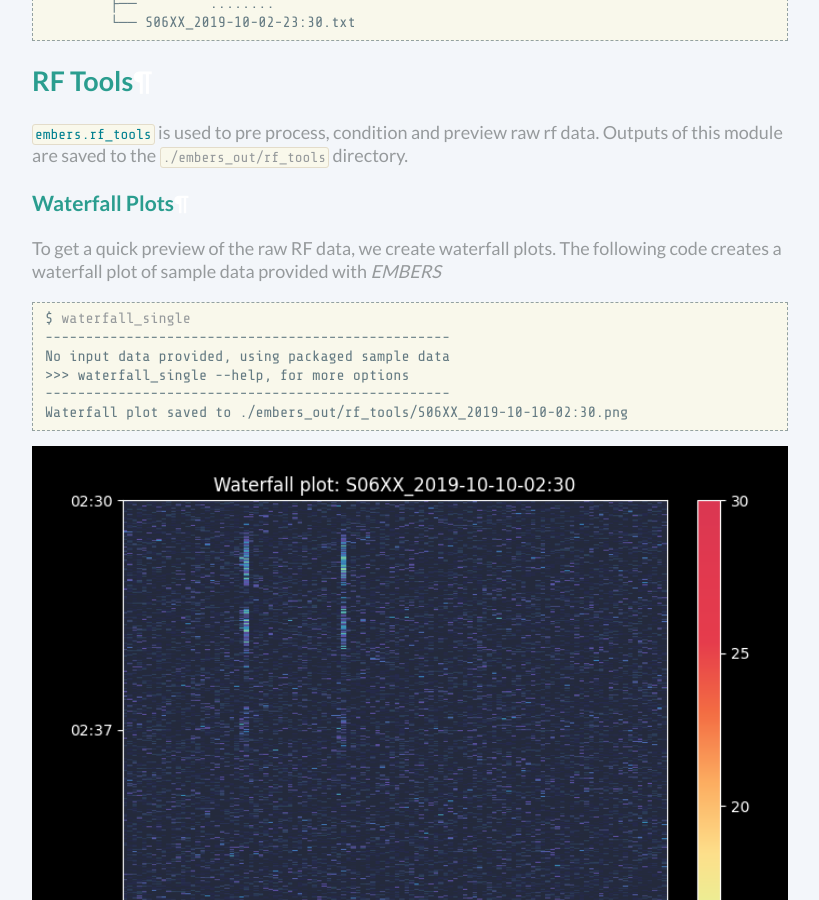
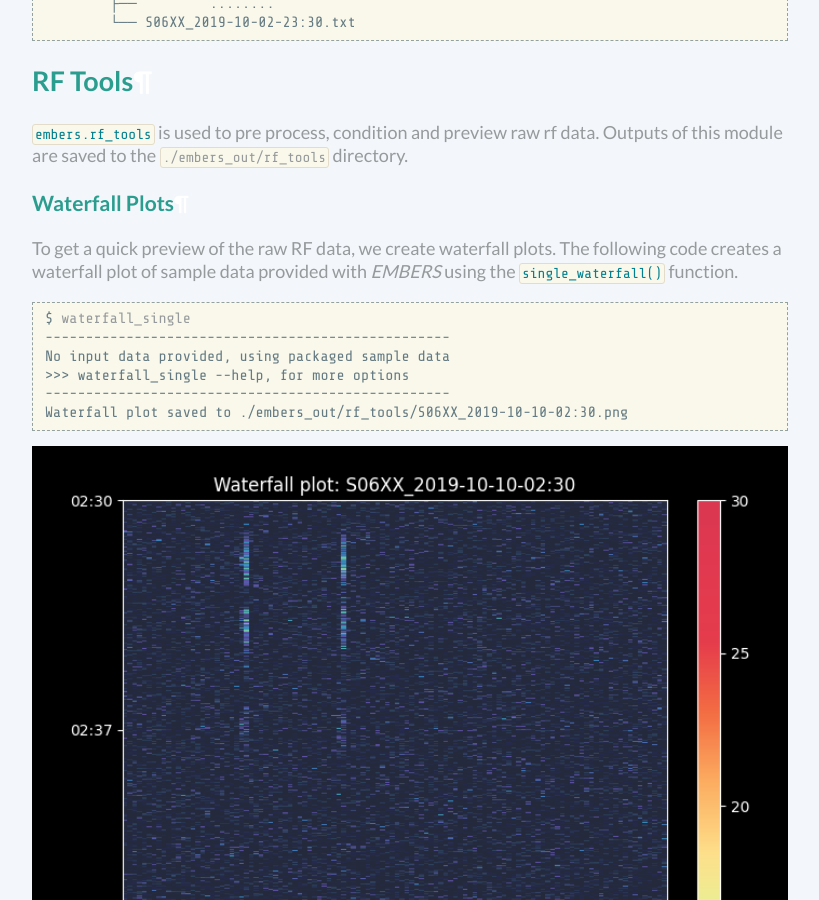
Before and after one commit to amanchokshi/EMBERS, a Sphinx documentation site: the page built from docs/embersbyexample.rst, in a window 1280 px wide and 900 px high, scrolled down 1294 px. Shown: the whole window, without its empty margins (230-1049 px from the left). Built offline with Sphinx 7.4.7, drawn with Linux system fonts in a browser that asks for light colours.

Commit message:
Added link to api docs in embersbyexample

```diff
--- a/docs/embersbyexample.rst
+++ b/docs/embersbyexample.rst
@@ -68,7 +68,8 @@
 
 Waterfall Plots
 ^^^^^^^^^^^^^^^
-To get a quick preview of the raw RF data, we create waterfall plots. The following code creates a waterfall plot of sample data provided with *EMBERS*
+To get a quick preview of the raw RF data, we create waterfall plots. The following code creates a waterfall plot of sample data provided with *EMBERS* using
+the :func:`~embers.rf_tools.rf_data.single_waterfall` function.
 
 .. code-block:: console
 
```
